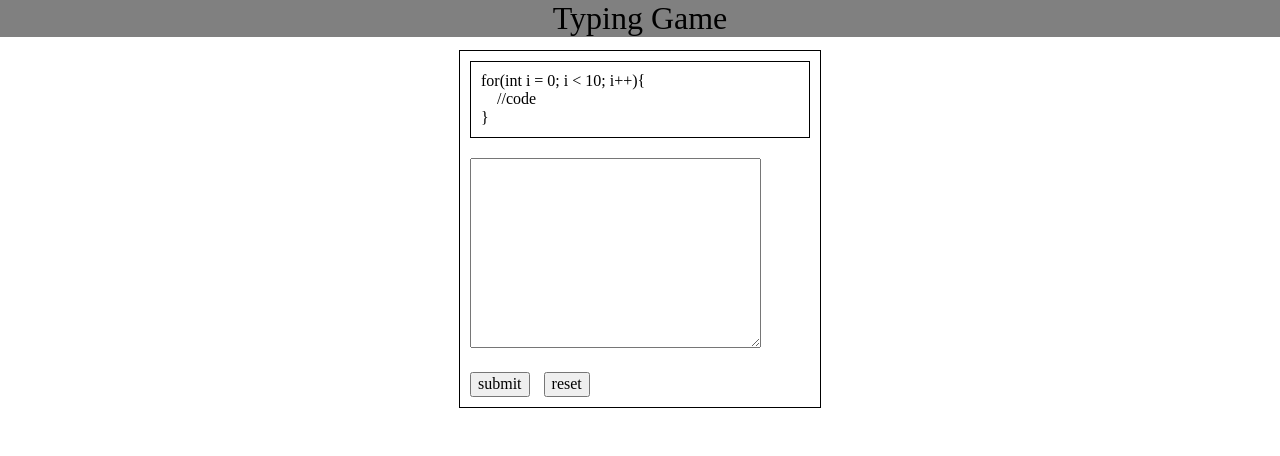
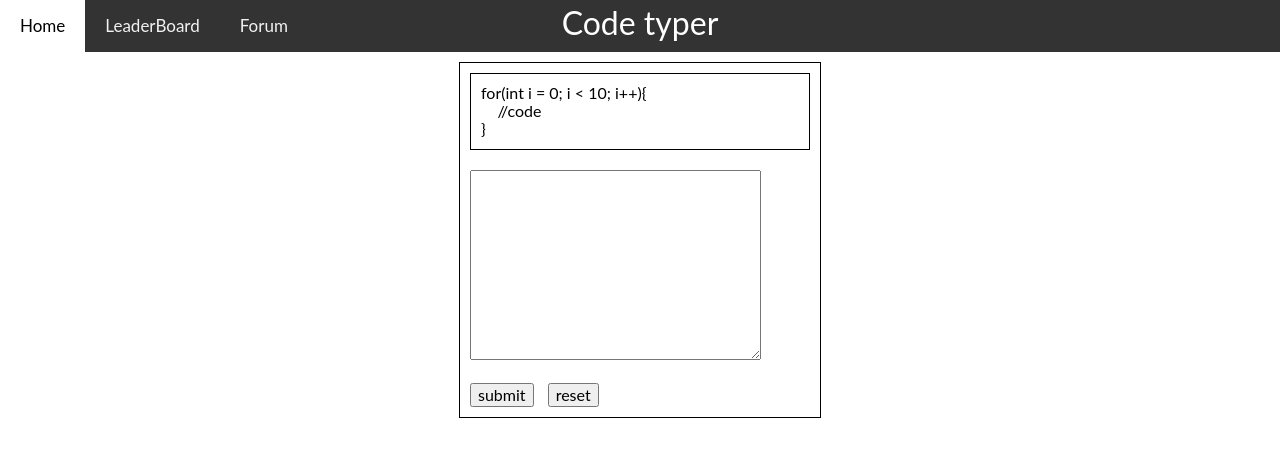
Before and after one commit to edsprofile/codetyper, a plain HTML site: page game.html in a window 1280 px wide. Drawn offline with nearby package versions, Linux system fonts and the light colour scheme.

Commit message:
Added more css and renamed index to game.html

```diff
--- a/assets/css/typing.css
+++ b/assets/css/typing.css
@@ -1,16 +1,17 @@
 #container
 {
-  border: solid black 1px;
-  width: 360px;
-  margin: 0px auto;
+    border: solid black 1px;
+    width: 360px;
+    margin: 0px auto;
 }
 
 h1
 {
-  background: gray;
-  margin: 0px 0px 13px auto;
-  text-align: center;
-  font-weight: normal;
+    color: white;
+    margin: 5px auto;
+    text-align: center;
+    font-weight: normal;
+    width: 200px;
 }
 
 #display
@@ -29,3 +30,39 @@ input
 {
     margin: 10px;
 }
+
+
+
+body
+{
+    font-family: 'lato', sans-serif;
+}
+
+.topnav
+{
+    background-color: #333;
+    overflow: hidden;
+    margin-bottom: 10px;
+}
+
+.topnav a
+{
+    float: left;
+    color: #f2f2f2;
+    text-align: center;
+    padding: 16px 20px;
+    text-decoration: none;
+    font-size: 17px;
+}
+
+.topnav a:hover
+{
+    background-color: white;
+    color: black;
+}
+
+.topnav a.active
+{
+    background-color: grey;
+    color: white;
+}
--- a/index.html
+++ b/game.html
@@ -6,7 +6,7 @@
 -->
 
 <head>
-    <title>Typing game</title>
+    <title>Code typer</title>
     <meta charset="utf-8" />
 
     <link href="https://cdnjs.cloudflare.com/ajax/libs/normalize/8.0.1/normalize.css"
@@ -18,8 +18,12 @@
 </head>
 
 <body>
-    <h1>Typing Game</h1>
-
+    <div class="topnav">
+        <a href="">Home</a>
+        <a href="">LeaderBoard</a>
+        <a href="">Forum</a>
+        <h1>Code typer</h1>
+    </div>
     <div id="container">
 	<div id="display"></div>
 	<div id="stripe">
```
